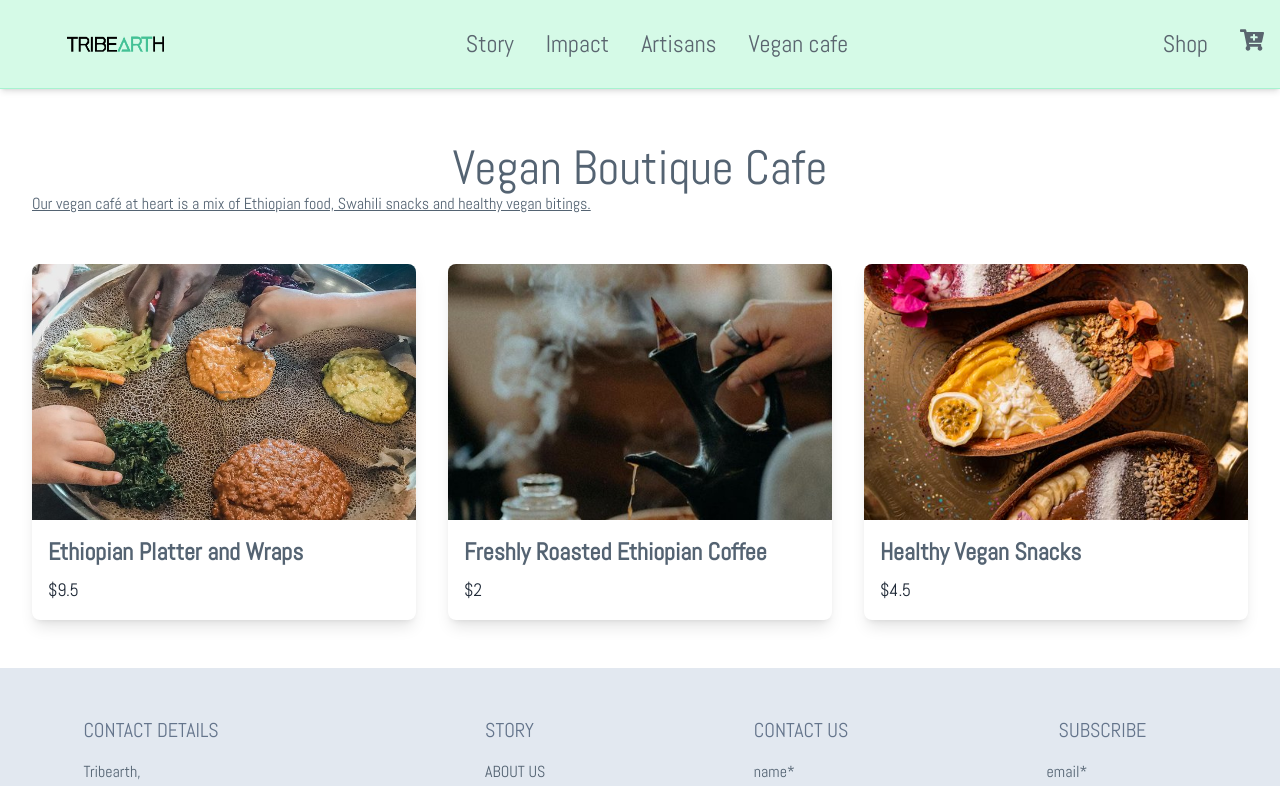
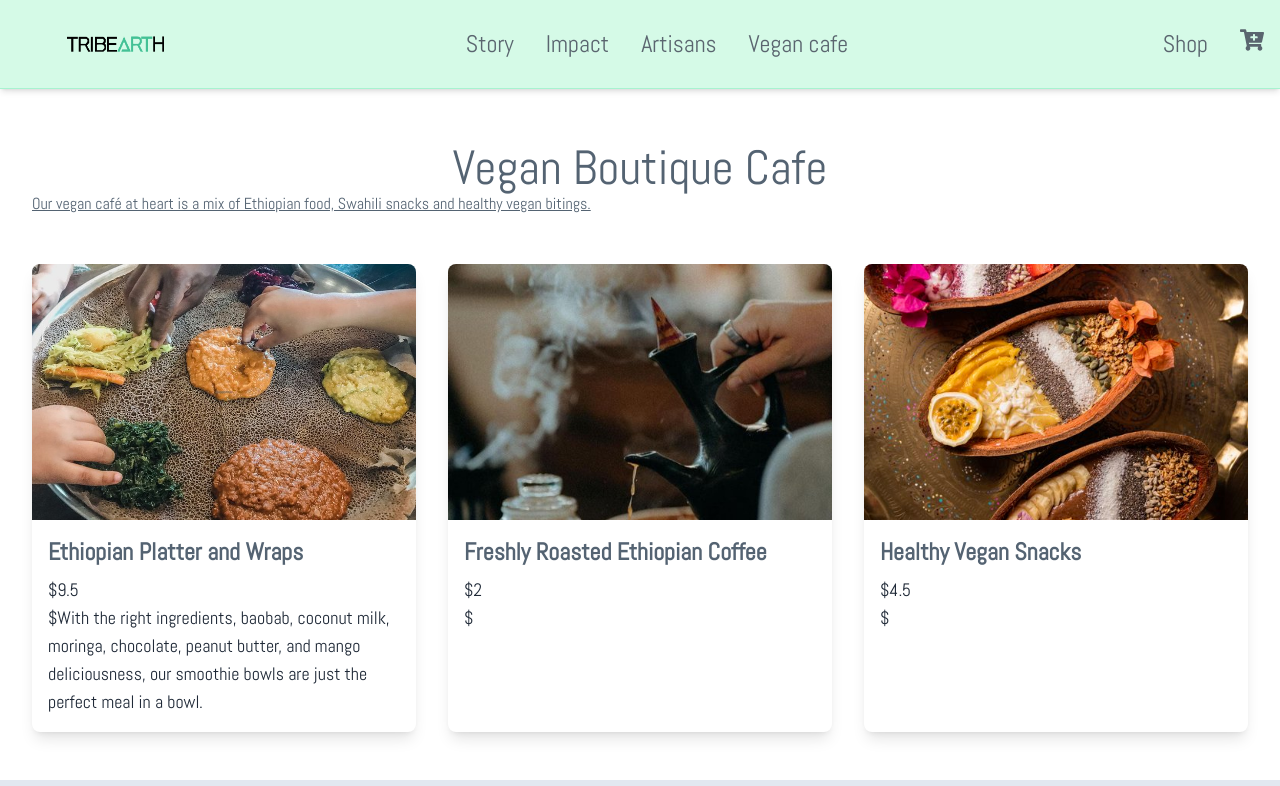
Before and after one commit to MatthewsRicky/tribearth, a React (Vite) app in the folder tribearth/: page /Vegancafe in a window 1280 px wide. Shown: the top 786 px of the page. Built offline with nearby package versions, Linux system fonts and the light colour scheme; a web font is replaced by a local one.

Commit message:
Update Vegancafe.jsx

```diff
--- a/tribearth/src/pages/Vegancafe.jsx
+++ b/tribearth/src/pages/Vegancafe.jsx
@@ -12,6 +12,7 @@ function Vegancafe() {
       name: "Ethiopian Platter and Wraps",
       price: 9.50,
       image: Anjeera,
+      description: "With the right ingredients, baobab, coconut milk, moringa, chocolate, peanut butter, and mango deliciousness, our smoothie bowls are just the perfect meal in a bowl.",
     },
     {
       id: 2,
@@ -53,6 +54,7 @@ function Vegancafe() {
                     {product.name}
                   </h2>
                   <p className="text-gray-800 text-lg">${product.price}</p>
+                  <p className="text-gray-800 text-lg">${product.description}</p>
                 </div>
               </div>
             ))}
```
